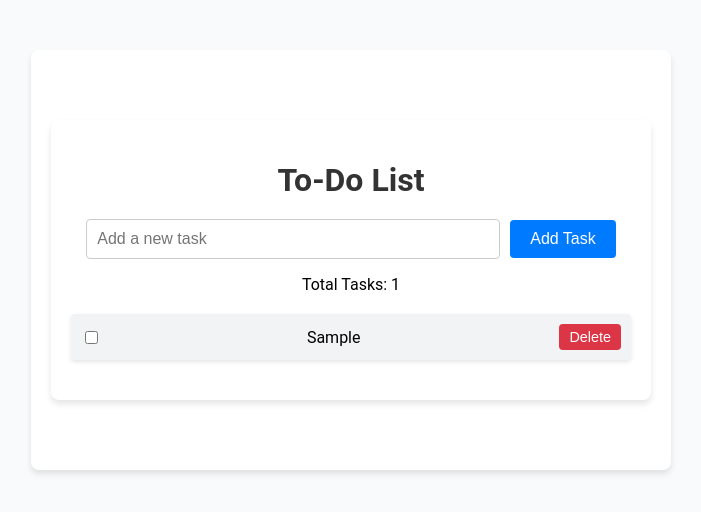
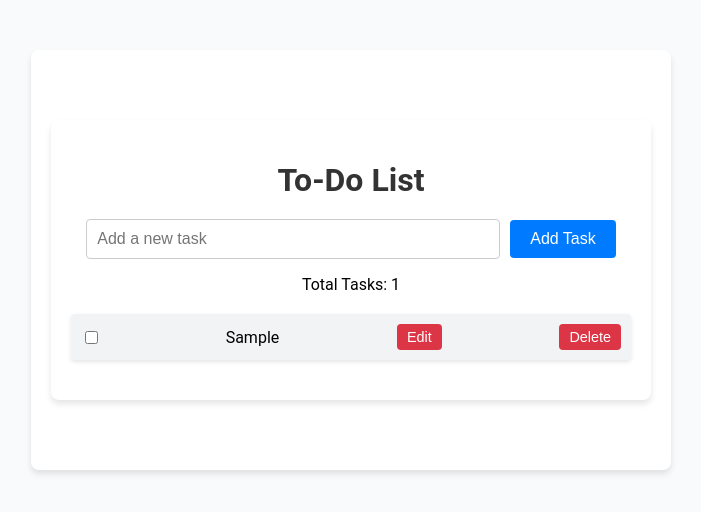
Before and after one commit to usha1506/todolist-app, a React (Vite) app: page / in a window 1280 px wide. Both pictures are taken after typing "Sample" into the empty fields and a click on the button "Add Task". Shown: the top 512 px of the page, without its empty margins (289-990 px from the left). Built offline with nearby package versions, Linux system fonts and the light colour scheme.

Commit message:
added edit button

```diff
--- a/src/components/TodoList.jsx
+++ b/src/components/TodoList.jsx
@@ -4,6 +4,8 @@ import "./TodoList.css";
 const Todolist = () => {
   const [tasks, setTasks] = useState([]);
   const [newTask, setNewTask] = useState("");
+  const [isEditing, setIsEditing] = useState(null);
+  const [currentTask, setCurrentTask] = useState("");
 
   const addTask = () => {
     if (newTask.trim() !== "") {
@@ -15,6 +17,20 @@ const Todolist = () => {
   const deleteTask = (index) => {
     const newTasks = tasks.filter((task, taskIndex) => taskIndex !== index);
     setTasks(newTasks);
+  };
+
+  const editTask = (index) => {
+    setIsEditing(index);
+    setCurrentTask(tasks[index]);
+  };
+
+  const saveTask = (index) => {
+    const newTasks = tasks.map((task, taskIndex) =>
+      taskIndex === index ? currentTask : task
+    );
+    setTasks(newTasks);
+    setIsEditing(null);
+    setCurrentTask("");
   };
 
   return (
@@ -32,7 +48,21 @@ const Todolist = () => {
         {tasks.map((task, index) => (
           <li key={index} className="task-item">
             <input type="checkbox" className="task-checkbox" />
-            {task} <button onClick={() => deleteTask(index)}>Delete</button>
+            {isEditing === index ? (
+              <input
+                type="text"
+                value={currentTask}
+                onChange={(e) => setCurrentTask(e.target.value)}
+              />
+            ) : (
+              task
+            )}
+            {isEditing === index ? (
+              <button onClick={() => saveTask(index)}>Save</button>
+            ) : (
+              <button onClick={() => editTask(index)}>Edit</button>
+            )}
+            <button onClick={() => deleteTask(index)}>Delete</button>
           </li>
         ))}
       </ul>
```
